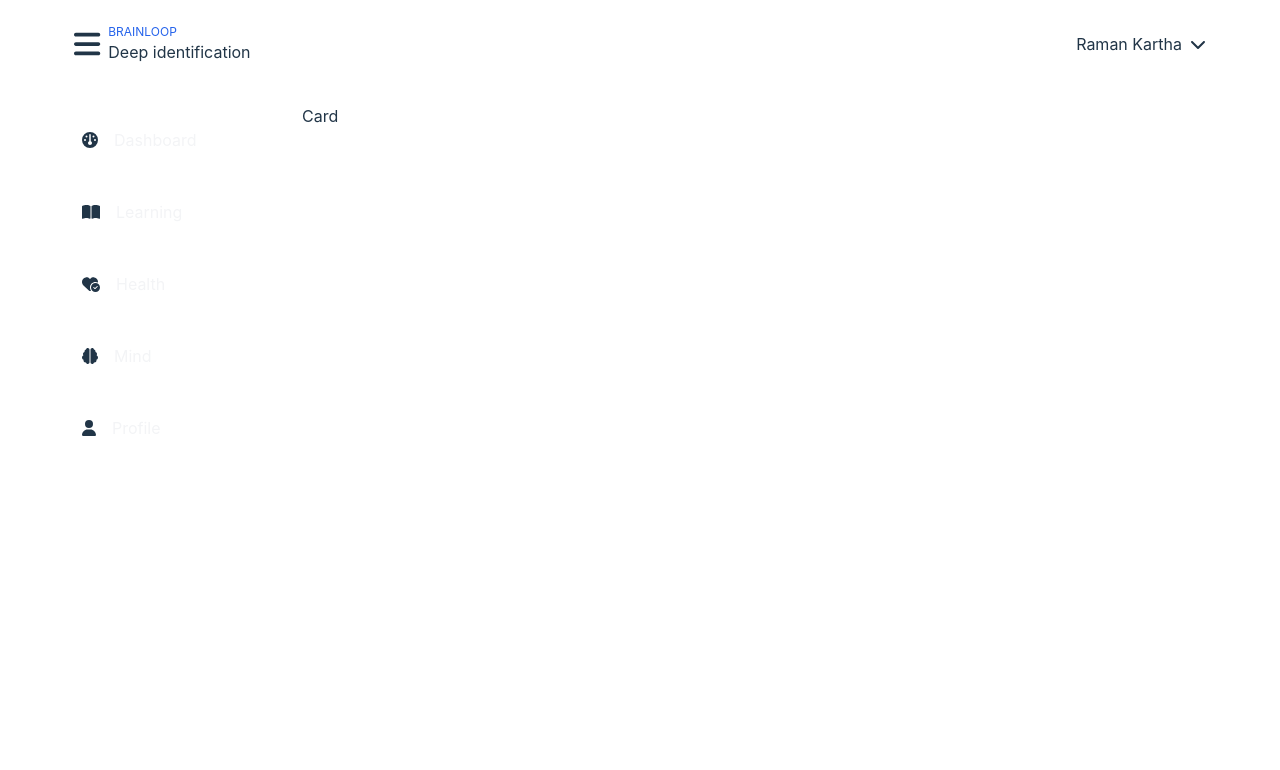
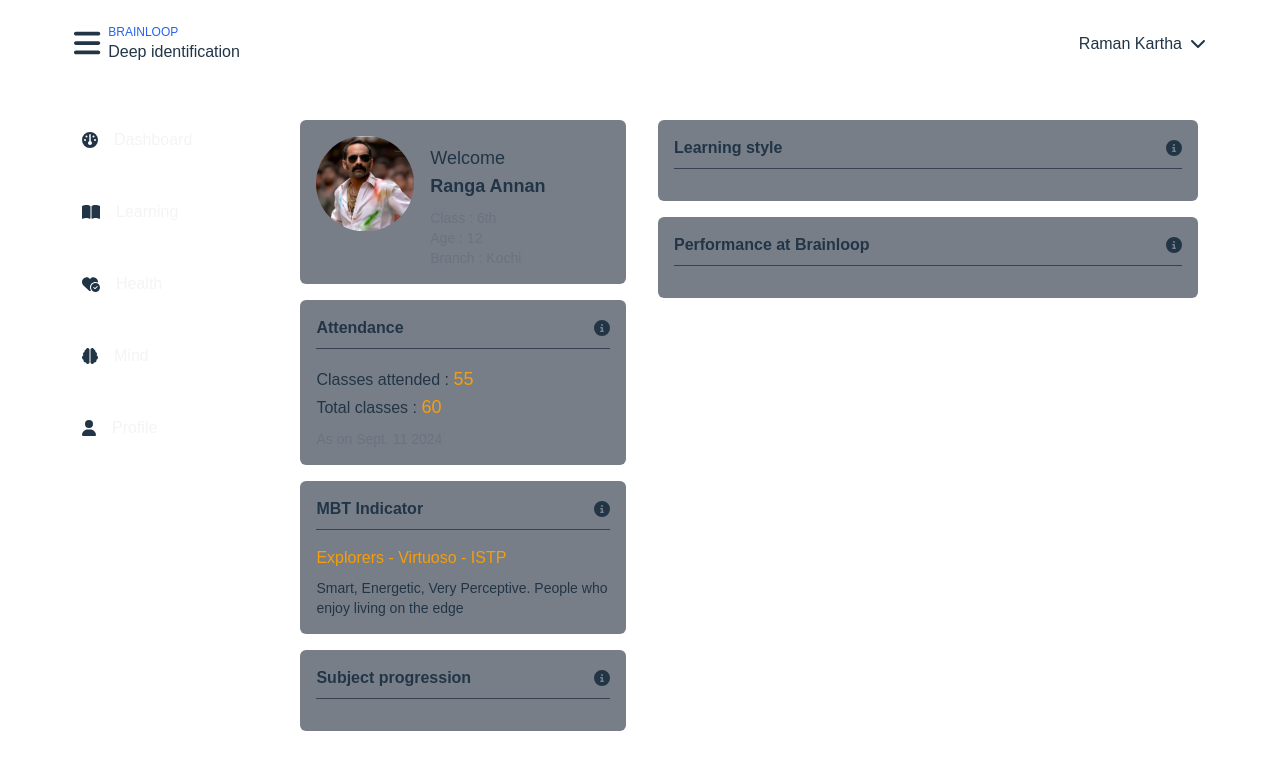
Before and after one commit to pakhilnair/did-blp-react, a React (Vite) app: page / in a window 1280 px wide. Shown: the top 770 px of the page. Built offline with nearby package versions, Linux system fonts and the light colour scheme.

Commit message:
Added Welcome, Attendance, MBT cards on Dsh page

```diff
--- a/src/App.jsx
+++ b/src/App.jsx
@@ -1,7 +1,7 @@
 import "./App.css";
 import UserLayout from "./layout/UserLayout";
 import NavBar from "./components/NavBar";
-import Card from "./components/Card";
+import Dashboard from "./pages/Dashboard";
 
 function App() {
   return (
@@ -9,7 +9,7 @@ function App() {
       <NavBar />
       <div className="container flex p-4 mx-auto space-x-4">
         <UserLayout />
-        <Card />
+        <Dashboard />
       </div>
     </>
   );
--- a/src/components/Card.jsx
+++ b/src/components/Card.jsx
@@ -1,5 +1,25 @@
-const Card = () => {
-  return <div className="flex">Card</div>;
+import { faC, faCircleInfo } from "@fortawesome/free-solid-svg-icons";
+import { FontAwesomeIcon } from "@fortawesome/react-fontawesome";
+
+const Card = ({ title, children }) => {
+  return (
+    <div className="h-fit p-4 m-4 bg-gray-800 bg-opacity-60 rounded-md">
+      {title && (
+        <>
+          <div className="flex justify-between items-center">
+            <h2 className="font-bold text-1xl">{title}</h2>
+            <FontAwesomeIcon className="has-tooltip" icon={faCircleInfo}>
+              <span className="tooltip rounded shadow-lgp-1 bg-gray-100 text-red-300 mt-6">
+                Test
+              </span>
+            </FontAwesomeIcon>
+          </div>
+          <div class="flex-grow border-t border-gray-700 my-2 pb-2" />
+        </>
+      )}
+      {children}
+    </div>
+  );
 };
 
 export default Card;
--- a/src/index.css
+++ b/src/index.css
@@ -2,8 +2,10 @@
 @tailwind components;
 @tailwind utilities;
 
+/* @apply font-sans; */
+
 :root {
-  font-family: Inter, system-ui, Avenir, Helvetica, Arial, sans-serif;
+  /* font-family: Poppins, system-ui, Avenir, Helvetica, Arial, sans-serif; */
   line-height: 1.5;
   font-weight: 400;
 
@@ -78,6 +80,20 @@ button:focus-visible {
 }
 
 .sidebar {
-  width: 220px;
+  width: 250px;
   max-width: 20%;
 }
+
+.tooltip {
+  @apply invisible absolute;
+}
+
+.has-tooltip:hover .tooltip {
+  @apply visible z-50;
+}
+
+.user-avatar {
+  border-radius: 100px;
+  object-fit: cover;
+  width: 100%;
+}
--- /dev/null
+++ b/src/pages/Dashboard.jsx
@@ -0,0 +1,58 @@
+import Card from "../components/Card";
+
+const Dashboard = () => {
+  return (
+    <div className="container flex">
+      <div className="flex-col max w-5/12">
+        <Card>
+          <div className="flex ">
+            <div className="w-1/3 mr-2">
+              <img
+                src="../src/assets/avatar.png"
+                alt="user-avatar"
+                className="user-avatar"
+              />
+            </div>
+            <div className="w-7/12 ml-2">
+              <p className="text-lg py-2">
+                Welcome
+                <br />
+                <strong>Ranga Annan</strong>
+              </p>
+              <p className="text-gray-500 text-sm">Class : 6th</p>
+              <p className="text-gray-500 text-sm">Age : 12</p>
+              <p className="text-gray-500 text-sm">Branch : Kochi</p>
+            </div>
+          </div>
+        </Card>
+
+        <Card title="Attendance">
+          <p className="text-md">
+            Classes attended :{" "}
+            <span className="text-amber-500 text-lg">55</span>
+          </p>
+          <p className="text-md">
+            Total classes : <span className="text-amber-500 text-lg">60</span>
+          </p>
+          <p className="text-gray-500 text-sm mt-2">As on Sept. 11 2024</p>
+        </Card>
+
+        <Card title="MBT Indicator">
+          <p className="text-md text-amber-500">Explorers - Virtuoso - ISTP</p>
+          <p className="text-sm mt-2">
+            Smart, Energetic, Very Perceptive. People who enjoy living on the
+            edge
+          </p>
+        </Card>
+
+        <Card title="Subject progression"></Card>
+      </div>
+      <div className="flex-col max w-2/3">
+        <Card title="Learning style" />
+        <Card title="Performance at Brainloop" />
+      </div>
+    </div>
+  );
+};
+
+export default Dashboard;
--- a/tailwind.config.js
+++ b/tailwind.config.js
@@ -4,7 +4,7 @@ export default {
   theme: {
     extend: {
       fontFamily: {
-        // sans: ["Lato", "sans-serif"],
+        sans: ["Poppins", "sans-serif"],
       },
     },
   },
```
Also changed, not shown: src/assets/avatar.png (added).
